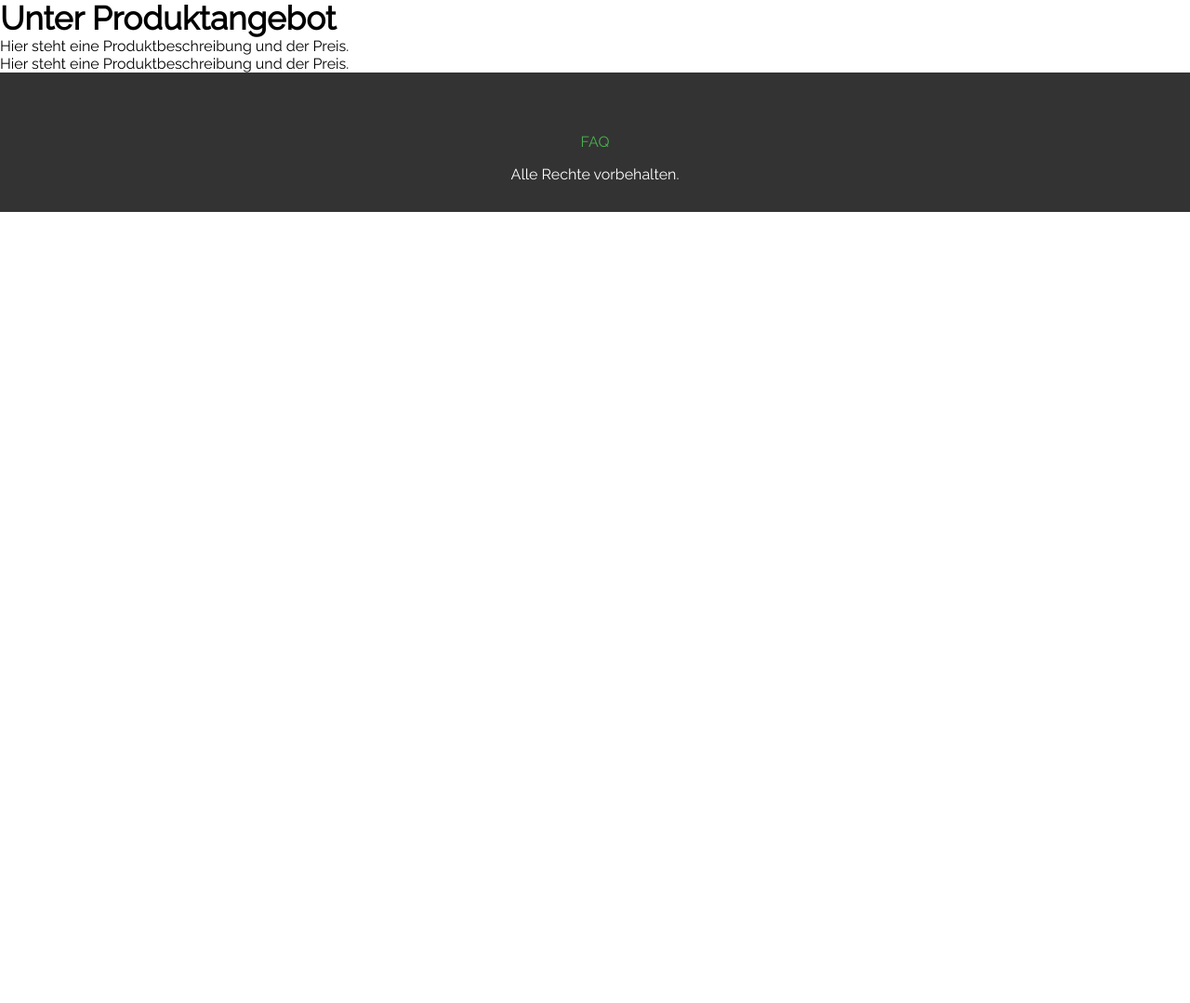
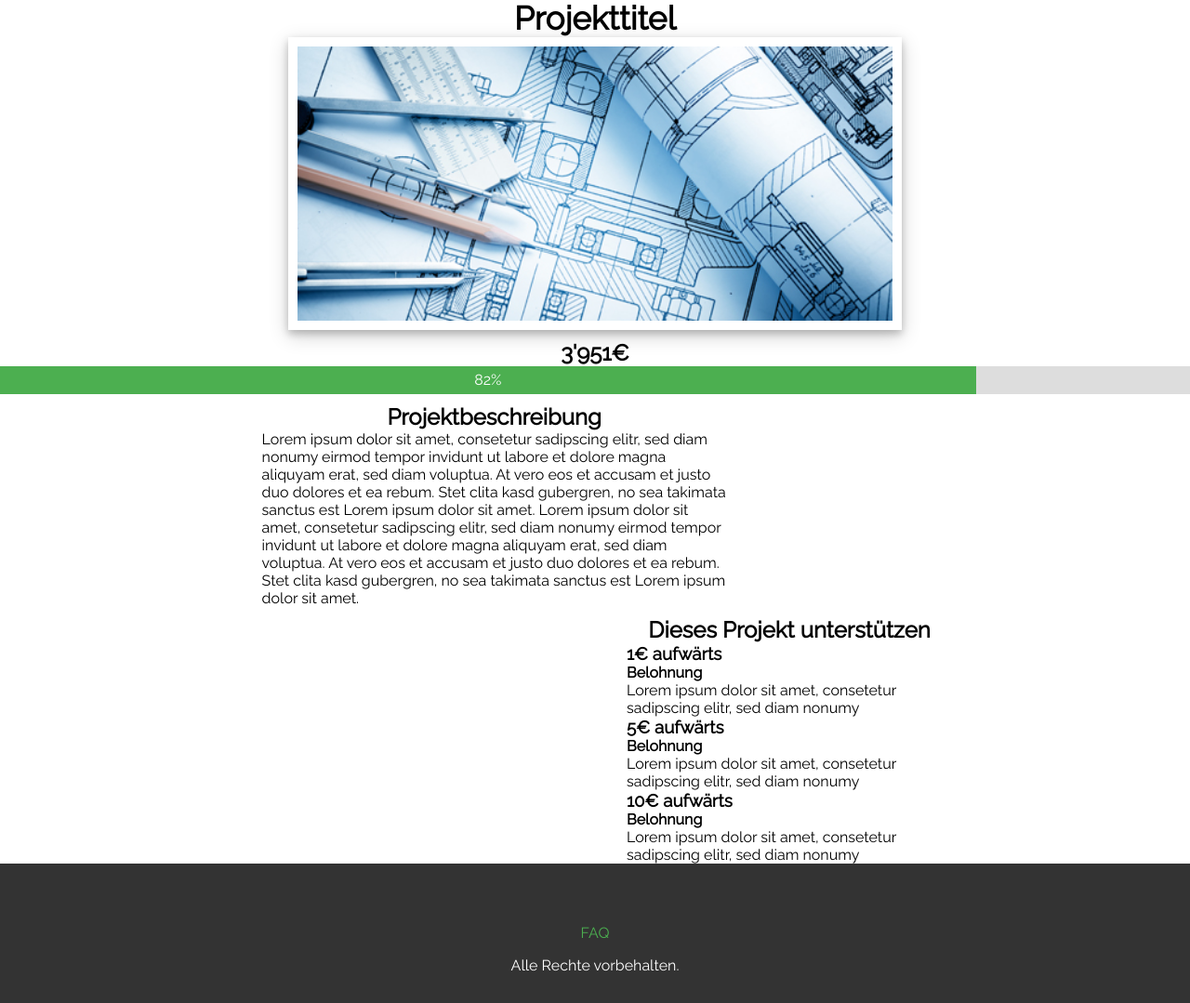
Before and after one commit to ro6520wa/BeIndie, a PHP site: page /index.php?page=my_projects in a window 1280 px wide. Shown: the part 111-1190 px from the top of the page at 93% size. Before the commit the page ends 339 px from the top, so only its background shows below. Run offline with PHP 8.4, Linux system fonts and the light colour scheme; some libraries are stand-ins or nearby versions.

Commit message:
my_projects now same as projects

```diff
--- /dev/null
+++ b/BeIndie/includes/pages/my_projects/css/my_projects.css
@@ -0,0 +1,61 @@
+
+/*
+    Created on : Jan 4, 2017, 2:54:24 PM
+    Author     : h_paul
+*/
+
+/*slideshow*/
+
+#slideshow img {
+    margin: auto;
+    width: 50%;
+    box-shadow: 0 4px 8px 0 rgba(0, 0, 0, 0.2), 0 6px 20px 0 rgba(0, 0, 0, 0.19);
+    padding: 10px;
+}
+
+/*productinfo*/
+
+#desciption {
+    float:left;
+    padding-left: 22%;
+    max-width:500px;
+    word-wrap:break-word;
+}
+
+/*backeroptions*/
+
+#backing {
+    float:right;
+    padding-right: 20%;
+    max-width:350px;
+    word-wrap:break-word;
+}
+
+
+/*progress*/
+
+h2{
+    text-align: center;
+    margin-top: 10px;
+
+}
+
+#progress {
+  position: relative;
+  width: 100%;
+  height: 30px;
+  background-color: #ddd;
+}
+
+#progressbar {
+  position: absolute;
+  width: 82%;
+  height: 100%;
+  background-color: #4CAF50;
+}
+
+#label {
+  text-align: center;
+  line-height: 30px;
+  color: white;
+}
--- a/BeIndie/includes/pages/my_projects/my_projects.php
+++ b/BeIndie/includes/pages/my_projects/my_projects.php
@@ -1,9 +1,61 @@
-<h1>Unter Produktangebot</h1>
-<section class="products-list">
+
+
+<section class="product">
     <div class="product">
-        Hier steht eine Produktbeschreibung und der Preis.
+        <h1 align="center">Projekttitel</h1>
     </div>
-     <div class="product">
-        Hier steht eine Produktbeschreibung und der Preis.
+    <div id="slideshow">
+
+    <img class="slideshow" src="images/slideshow1.jpg" >
+    <img class="slideshow" src="images/slideshow2.jpg" >
+    <img class="slideshow" src="images/slideshow3.jpg" >
+
     </div>
+
+
+    <h2>3'951€</h2>
+
+    <div id="progress">
+      <div id="progressbar">
+        <div id="label">82%</div>
+      </div>
+    </div>
+
+
+    <div id ="desciption">
+        <h2>Projektbeschreibung</h2>
+        <p>Lorem ipsum dolor sit amet, consetetur sadipscing elitr, sed diam nonumy eirmod tempor invidunt ut labore et dolore magna aliquyam erat, sed diam voluptua. At vero eos et accusam et justo duo dolores et ea rebum. Stet clita kasd gubergren, no sea takimata sanctus est Lorem ipsum dolor sit amet. Lorem ipsum dolor sit amet, consetetur sadipscing elitr, sed diam nonumy eirmod tempor invidunt ut labore et dolore magna aliquyam erat, sed diam voluptua. At vero eos et accusam et justo duo dolores et ea rebum. Stet clita kasd gubergren, no sea takimata sanctus est Lorem ipsum dolor sit amet.</p>
+    </div>
+
+    <div id ="backing">
+        <h2>Dieses Projekt unterstützen</h2>
+        <h3>1€ aufwärts</h3>
+        <h4>Belohnung</h4>
+        <p>Lorem ipsum dolor sit amet, consetetur sadipscing elitr, sed diam nonumy </p>
+        <h3>5€ aufwärts</h3>
+        <h4>Belohnung</h4>
+        <p>Lorem ipsum dolor sit amet, consetetur sadipscing elitr, sed diam nonumy </p>
+        <h3>10€ aufwärts</h3>
+        <h4>Belohnung</h4>
+        <p>Lorem ipsum dolor sit amet, consetetur sadipscing elitr, sed diam nonumy </p>
 </section>
+
+
+
+<!--Slideshow JS-->
+<script>
+    var myIndex = 0;
+    carousel();
+
+    function carousel() {
+        var i;
+        var x = document.getElementsByClassName("slideshow");
+        for (i = 0; i < x.length; i++) {
+           x[i].style.display = "none";
+        }
+        myIndex++;
+        if (myIndex > x.length) {myIndex = 1}
+        x[myIndex-1].style.display = "block";
+        setTimeout(carousel, 2000);
+    }
+</script>
```
